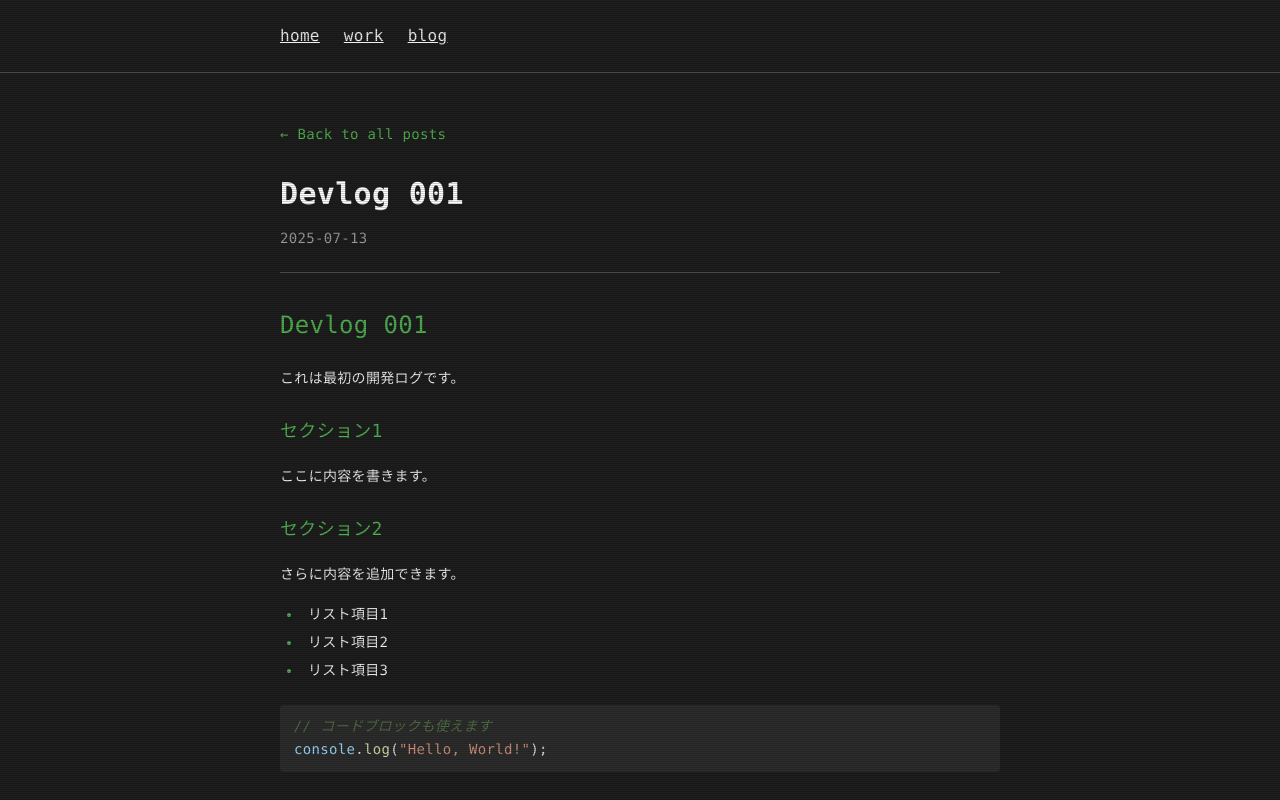
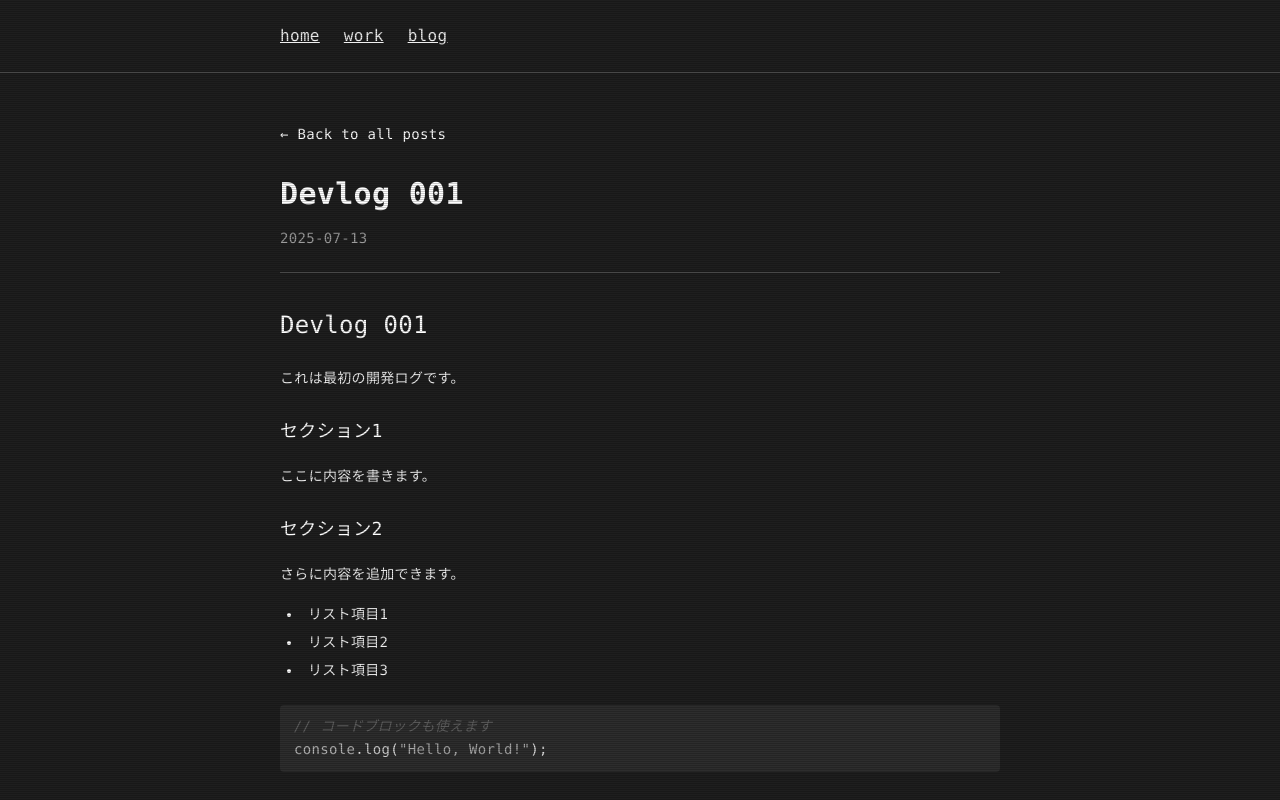
Before and after one commit to ttsujino/ttsujino.github.io, a Next.js app in the folder portfolio/: page /blog/devlog-000 in a window 1280 px wide. Shown: the top 800 px of the page. Built offline with nearby package versions, Linux system fonts and the light colour scheme.

Commit message:
白黒に変更

```diff
--- a/portfolio/src/app/globals.css
+++ b/portfolio/src/app/globals.css
@@ -89,7 +89,7 @@ body::before {
 .prose h6 {
   border-bottom: none !important;
   text-decoration: none !important;
-  color: #50B050 !important; /* ブログの緑色 */
+  color: #FFFFFF !important;
   margin-top: 1.5em;
   margin-bottom: 0.75em;
   font-weight: 400 !important;
@@ -118,7 +118,7 @@ body::before {
 /* コメント */
 .prose .hljs-comment,
 .prose .hljs-quote {
-  color: #6A9955 !important;
+  color: #808080 !important;
   opacity: 0.6 !important;
   font-style: italic !important;
 }
@@ -129,30 +129,30 @@ body::before {
 .prose .hljs-literal,
 .prose .hljs-section,
 .prose .hljs-link {
-  color: #569CD6 !important;
+  color: #B0B0B0 !important;
 }
 
 /* 文字列 */
 .prose .hljs-string {
-  color: #CE9178 !important;
+  color: #A8A8A8 !important;
 }
 
 /* 数値 */
 .prose .hljs-number {
-  color: #B5CEA8 !important;
+  color: #C0C0C0 !important;
 }
 
 /* 関数名 */
 .prose .hljs-title,
 .prose .hljs-function .hljs-title {
-  color: #DCDCAA !important;
+  color: #D0D0D0 !important;
 }
 
 /* 変数・プロパティ */
 .prose .hljs-attr,
 .prose .hljs-variable,
 .prose .hljs-property {
-  color: #9CDCFE !important;
+  color: #B8B8B8 !important;
 }
 
 /* 演算子 */
--- a/portfolio/tailwind.config.ts
+++ b/portfolio/tailwind.config.ts
@@ -14,7 +14,7 @@ export default {
         terminal: {
           bg: "#1E1E1E",
           text: "#F0F0F0",
-          green: "#50B050",
+          green: "#FFFFFF",
           blue: "#8A8A8A",
           yellow: "#B8B8B8",
           red: "#909090",
@@ -82,7 +82,7 @@ export default {
               fontWeight: '700',
             },
             code: {
-              color: '#CE9178',
+              color: '#C8C8C8',
               backgroundColor: '#2D2D2D',
               padding: '0.2em 0.4em',
               borderRadius: '3px',
```
